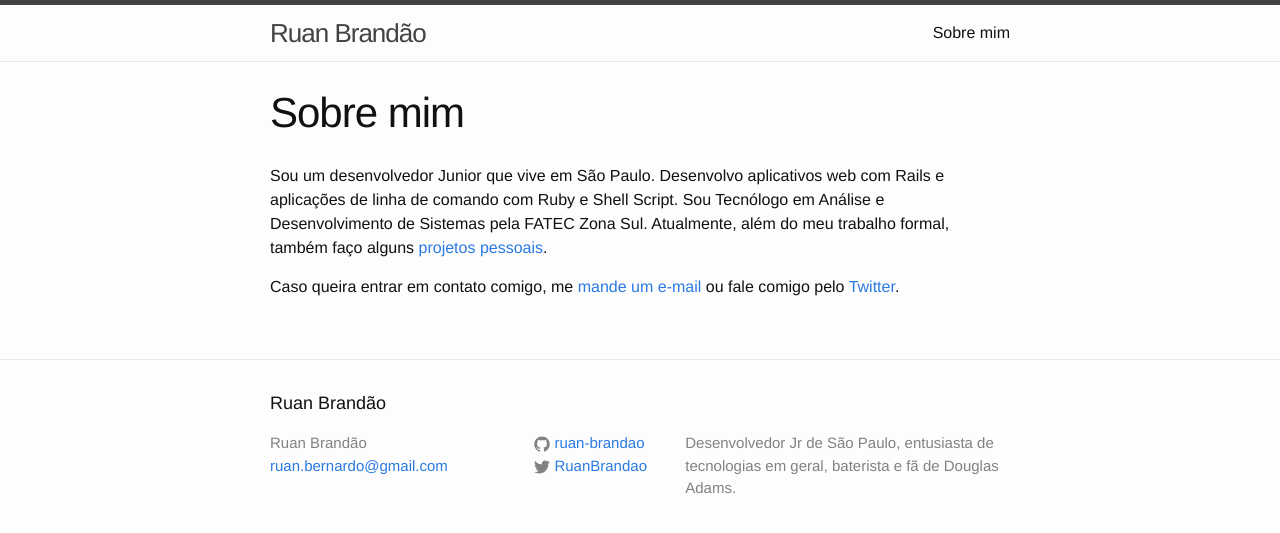
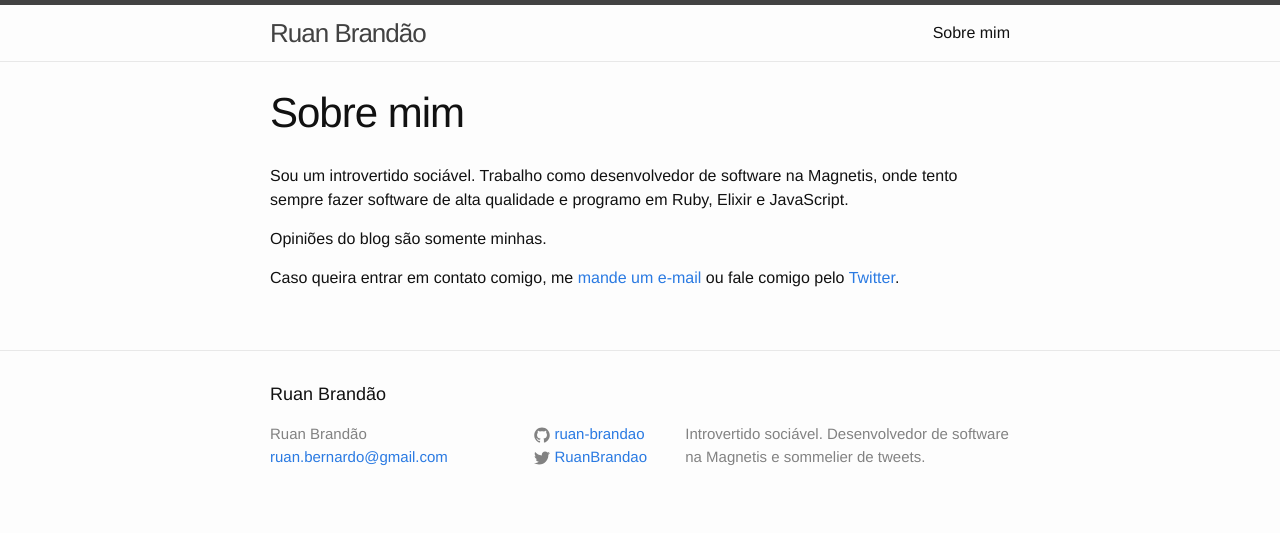
Before and after one commit to ruan-brandao/ruan-brandao.github.io, a Jekyll site: the page built from about.md, in a window 1280 px wide. Shown: the top 533 px of the page. Built offline with Jekyll 4.4.1, drawn with Linux system fonts in a browser that asks for light colours.

Commit message:
Update about-me section

```diff
--- a/_config.yml
+++ b/_config.yml
@@ -2,8 +2,8 @@
 title: Ruan Brandão
 email: ruan.bernardo@gmail.com
 description: > # this means to ignore newlines until "baseurl:"
-  Desenvolvedor Jr de São Paulo, entusiasta de tecnologias em geral, baterista
-  e fã de Douglas Adams.
+  Introvertido sociável. Desenvolvedor de software na Magnetis e sommelier de
+  tweets.
 baseurl: "" # the subpath of your site, e.g. /blog/
 url: "http://blog.ruanbrandao.com.br" # the base hostname & protocol for your site
 twitter_username: RuanBrandao
--- a/about.md
+++ b/about.md
@@ -1,9 +1,13 @@
 ---
 layout: page
 title: Sobre mim
-permalink: /about/
+permalink: /sobre-mim/
 ---
 
-Sou um desenvolvedor Junior que vive em São Paulo. Desenvolvo aplicativos web com Rails e aplicações de linha de comando com Ruby e Shell Script. Sou Tecnólogo em Análise e Desenvolvimento de Sistemas pela FATEC Zona Sul. Atualmente, além do meu trabalho formal, também faço alguns [projetos pessoais](https://github.com/ruan-brandao).
+Sou um introvertido sociável. Trabalho como desenvolvedor de software na
+Magnetis, onde tento sempre fazer software de alta qualidade e programo em
+Ruby, Elixir e JavaScript.
+
+Opiniões do blog são somente minhas.
 
 Caso queira entrar em contato comigo, me [mande um e-mail](mailto:ruan.bernardo@gmail.com) ou fale comigo pelo [Twitter](https://twitter.com/RuanBrandao).
```
